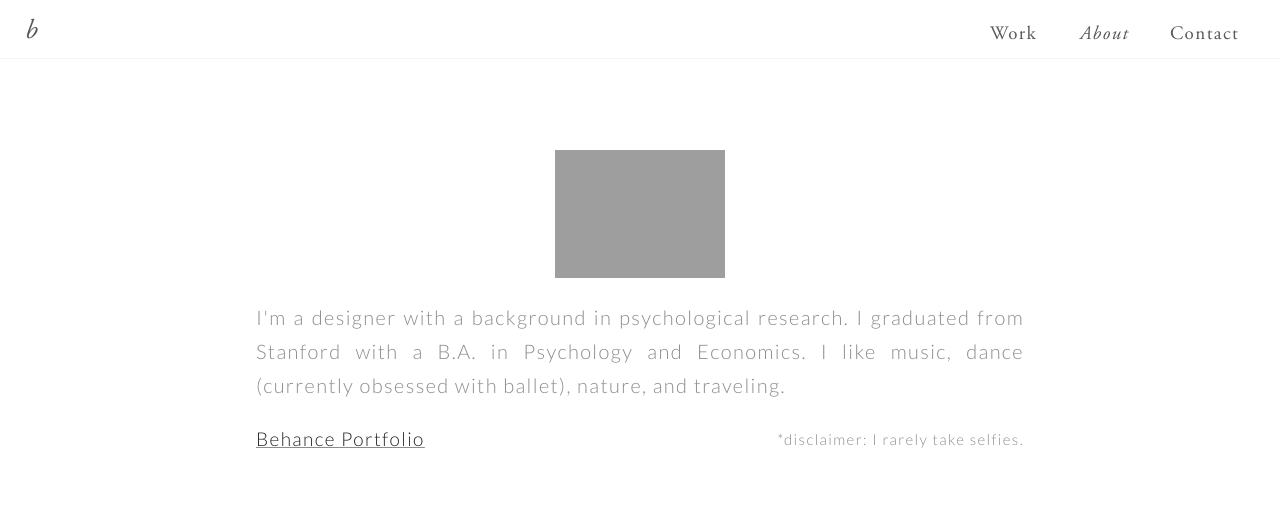
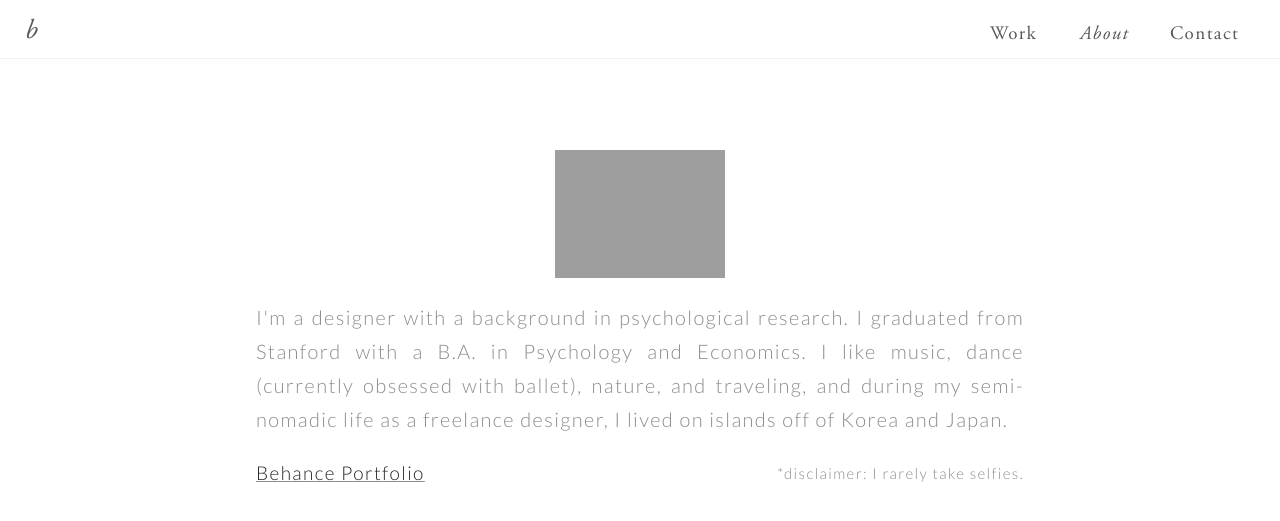
Before and after one commit to bkwon0402/bkwon0402.github.io, a Jekyll site: the page about.html, which Jekyll copies as it is, in a window 1280 px wide. Shown: the top 521 px of the page. Built offline with Jekyll 4.4.1, drawn with Linux system fonts in a browser that asks for light colours.

Commit message:
Update about.html

```diff
--- a/about.html
+++ b/about.html
@@ -72,7 +72,7 @@
 <div class="say">
 <div class="selfie2"><img src="/images/selfie.png"></div>
 <div class="aboutme"> I'm a designer with a background in psychological research.
-	 I graduated from Stanford with a B.A. in Psychology and Economics. I like music, dance (currently obsessed with ballet), nature, and traveling.
+	 I graduated from Stanford with a B.A. in Psychology and Economics. I like music, dance (currently obsessed with ballet), nature, and traveling, and during my semi-nomadic life as a freelance designer, I lived on islands off of Korea and Japan.
 	<p class="disclaimer">*disclaimer: I rarely take selfies.</p>
 
 	<div class="behancetext"><a href="http://www.behance.net/bkwon" text-decoration: "underline">Behance Portfolio</a></div>
```
